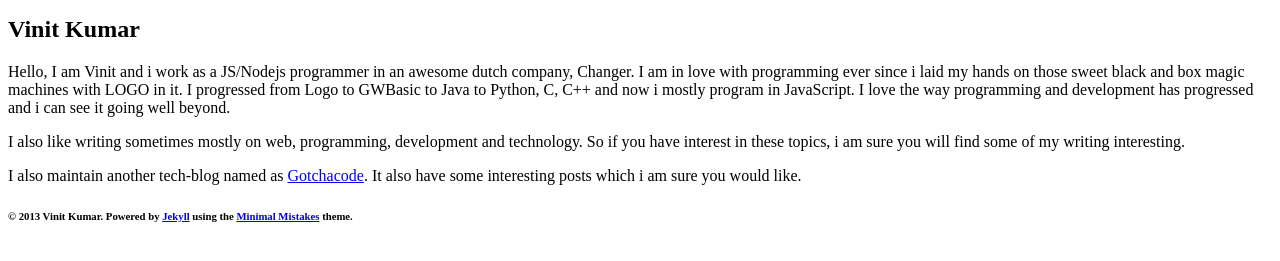
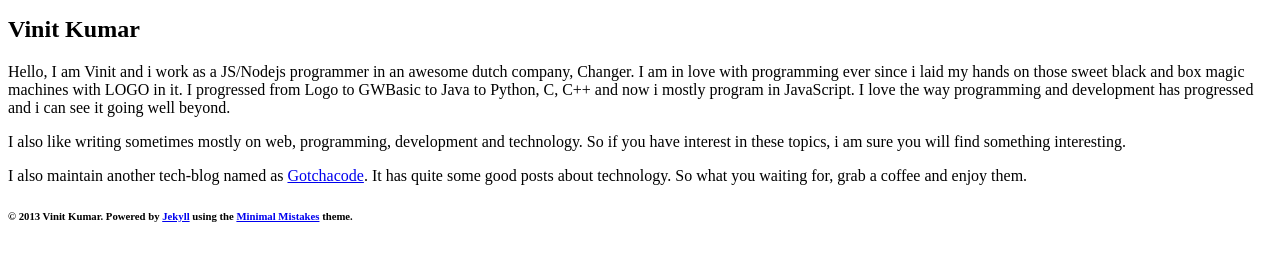
Before and after one commit to vinitkumar/vinitkumar.github.com, a Jekyll site: the page built from about.md, in a window 1280 px wide, cut to the strip 620-881 px from the top of the page. Built offline with Jekyll 4.4.1, drawn with Linux system fonts in a browser that asks for light colours; nearby versions of some CDN libraries.

Commit message:
more changes

```diff
--- a/about.md
+++ b/about.md
@@ -11,6 +11,6 @@ image:
 Hello, I am Vinit and i work as a JS/Nodejs programmer in an awesome dutch company, Changer.
 I am in love with programming ever since i laid my hands on those sweet black and box magic machines with LOGO in it. I progressed from Logo to GWBasic to Java to Python, C, C++ and now i mostly program in JavaScript. I love the way programming and development has progressed and i can see it going well beyond.
 
-I also like writing sometimes mostly on web, programming, development and technology. So if you have interest in these topics, i am sure you will find some of my writing interesting.
+I also like writing sometimes mostly on web, programming, development and technology. So if you have interest in these topics, i am sure you will find something interesting.
 
-I also maintain another tech-blog named as [Gotchacode](http://gotchacode.com). It also have some interesting posts which i am sure you would like.
+I also maintain another tech-blog named as [Gotchacode](http://www.gotchacode.com). It has quite some good posts about technology. So what you waiting for, grab a coffee and enjoy them.
```
